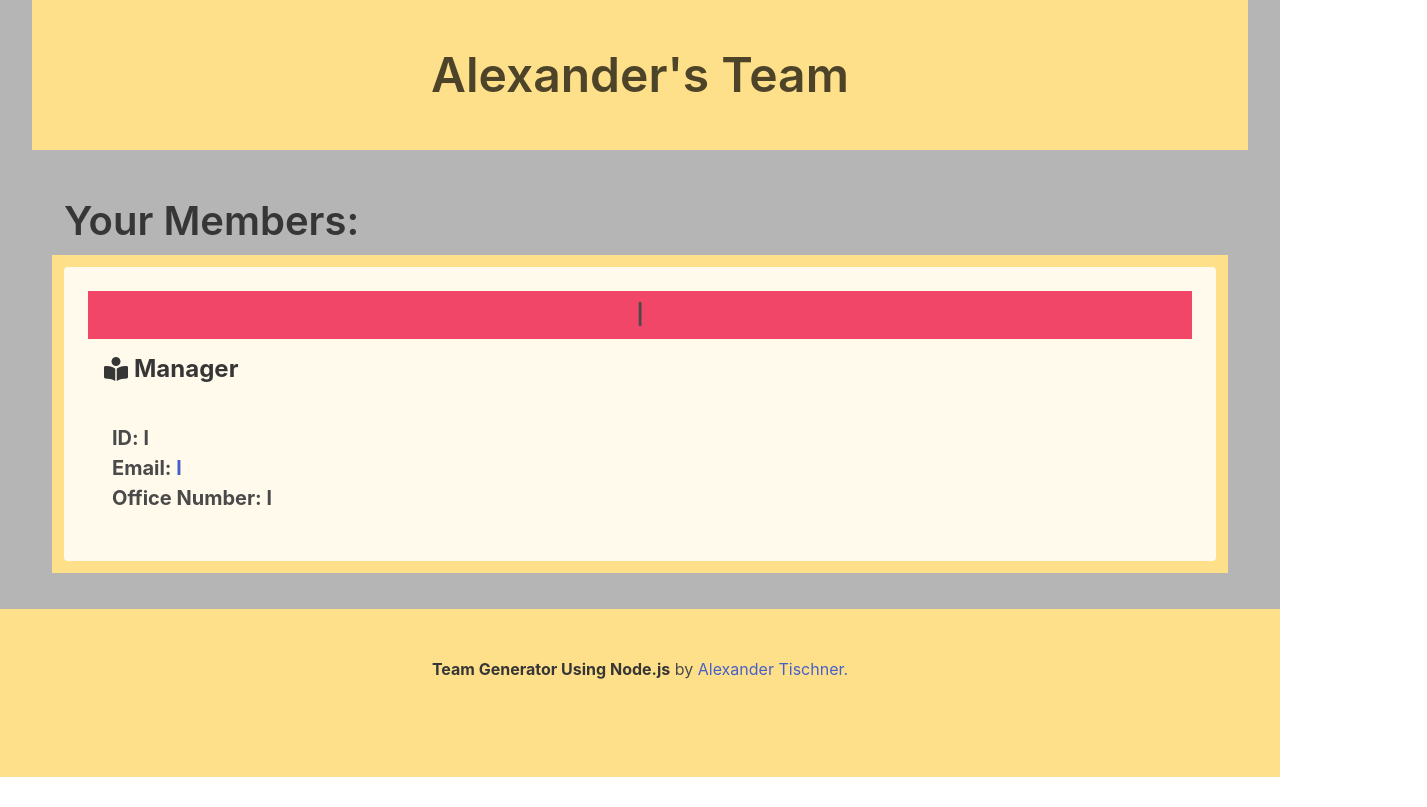
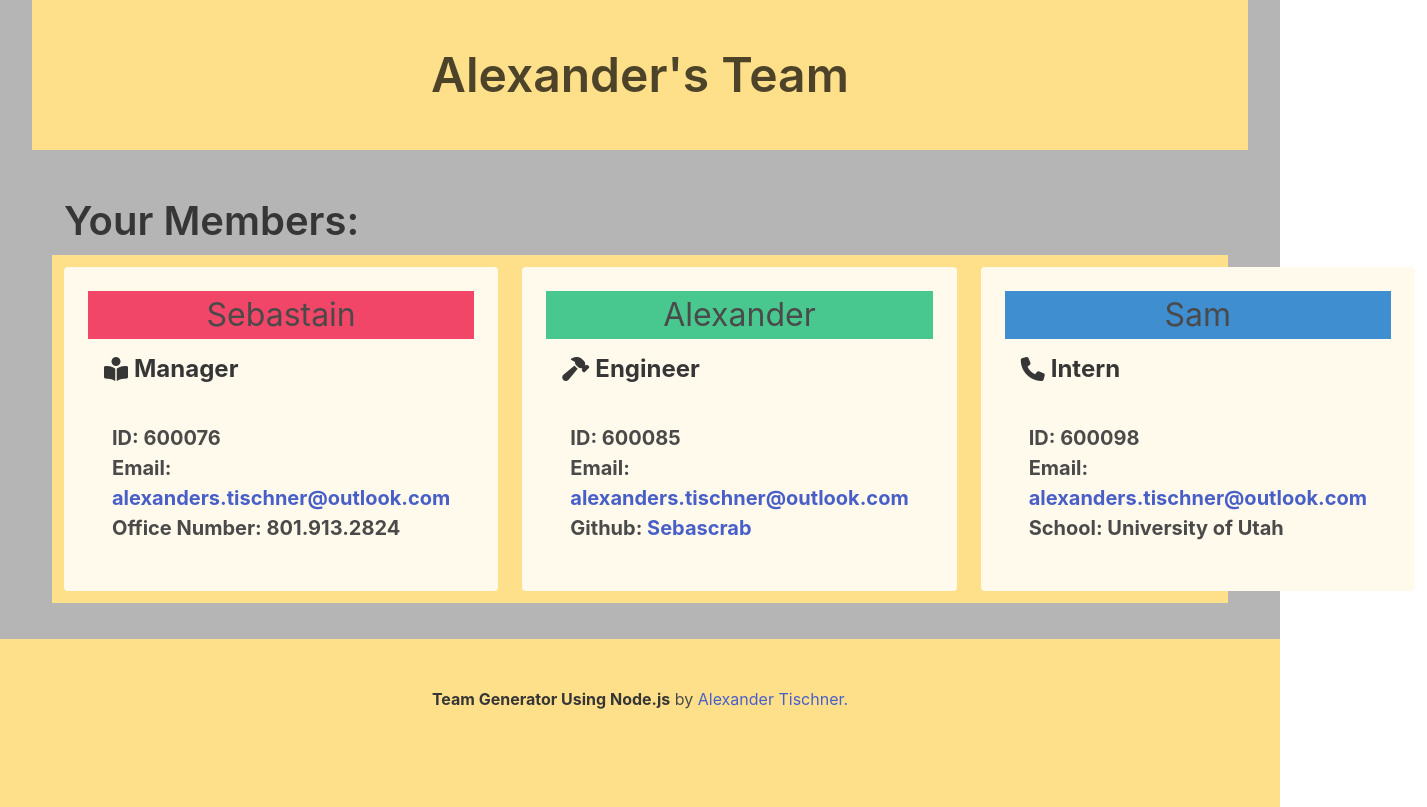
Before and after one commit to Sebascrab/Team-Generator-With-Node.js, a website: page index.html in a window 1280 px wide. Shown: the whole page, 1427 px wide, since content can reach past the window. Drawn offline with nearby package versions, Linux system fonts and the light colour scheme.

Commit message:
added readme.md

```diff
--- a/index.html
+++ b/index.html
@@ -27,20 +27,48 @@
                         <div class="column is-one-forth">
         <div class="card-content has-background-warning-light worker-card">
             <div class="card-title has-text-centered is-size-3 has-background-danger has-text-black-light">
-                l
+                Sebastain
             </div>
             <div class="card-header-title is-size-4"><i class="fa-solid fa-book-open-reader">&#160;</i>Manager</div>
             <div class="card-content is-size-5">
                 <ul class="list-group">
-                    <li class="list-group-item has-text-weight-bold">ID: l</li>
-                    <li class="list-group-item has-text-weight-bold">Email: <a href="malito:alexanders.tischner@outlook.com">l</a></li>
-                    <li class="list-group-item has-text-weight-bold">Office Number: l</li>
+                    <li class="list-group-item has-text-weight-bold">ID: 600076</li>
+                    <li class="list-group-item has-text-weight-bold">Email: <a href="malito:alexanders.tischner@outlook.com">alexanders.tischner@outlook.com</a></li>
+                    <li class="list-group-item has-text-weight-bold">Office Number: 801.913.2824</li>
                 </ul>
             </div>
         </div>
     </div>
-
-
+                        <div class="column is-fourth">
+        <div class="card-content has-background-warning-light worker-card">
+            <div class="card-title has-text-centered is-size-3 has-background-success has-text-black-light">
+                Alexander
+            </div>
+            <div class="card-header-title is-size-4"><i class="fa-solid fa-hammer">&#160;</i>Engineer</div>
+            <div class="card-content is-size-5">
+                <ul class="list-group">
+                    <li class="list-group-item has-text-weight-bold">ID: 600085</li>
+                    <li class="list-group-item has-text-weight-bold">Email: <a href="malito:alexanders.tischner@outlook.com">alexanders.tischner@outlook.com</a></li>
+                    <li class="list-group-item has-text-weight-bold">Github: <a href="https://github.com/Sebascrab" target="_blank">Sebascrab</a></li>
+                </ul>
+            </div>
+        </div>
+    </div>
+                        <div class="column is-one-forth">
+        <div class="card-content has-background-warning-light worker-card">
+            <div class="card-title has-text-centered is-size-3 has-background-info has-text-black-light">
+                Sam
+            </div>
+            <div class="card-header-title is-size-4"><i class="fa-solid fa-phone">&#160;</i>Intern</div>
+            <div class="card-content is-size-5">
+                <ul class="list-group">
+                    <li class="list-group-item has-text-weight-bold">ID: 600098</li>
+                    <li class="list-group-item has-text-weight-bold">Email: <a href="malito:alexanders.tischner@outlook.com">alexanders.tischner@outlook.com</a></li>
+                    <li class="list-group-item has-text-weight-bold">School: University of Utah</li>
+                </ul>
+            </div>
+        </div>
+    </div>
                     </div>
                 </div>
             </section>
```
Also changed, not shown: assets/images/Team Profile Generator With Node.js.png (added), readme.md (added).
